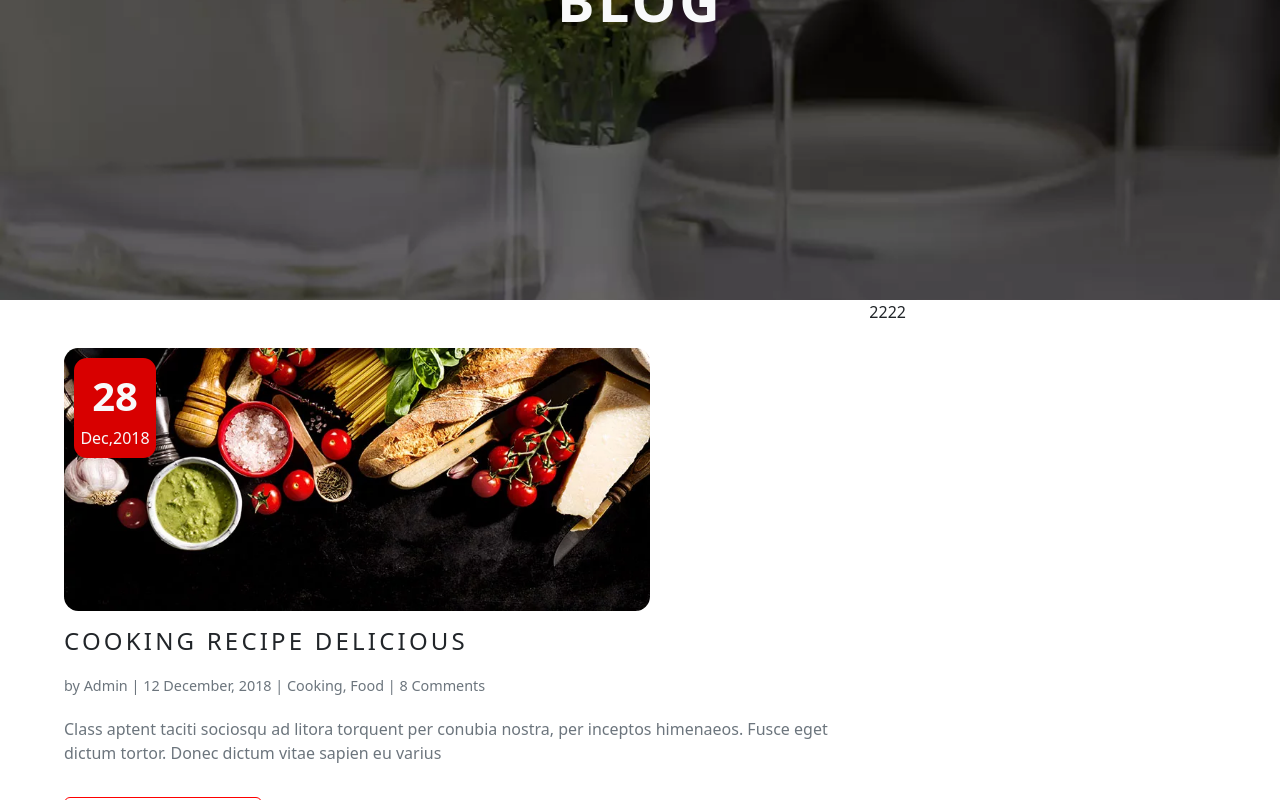
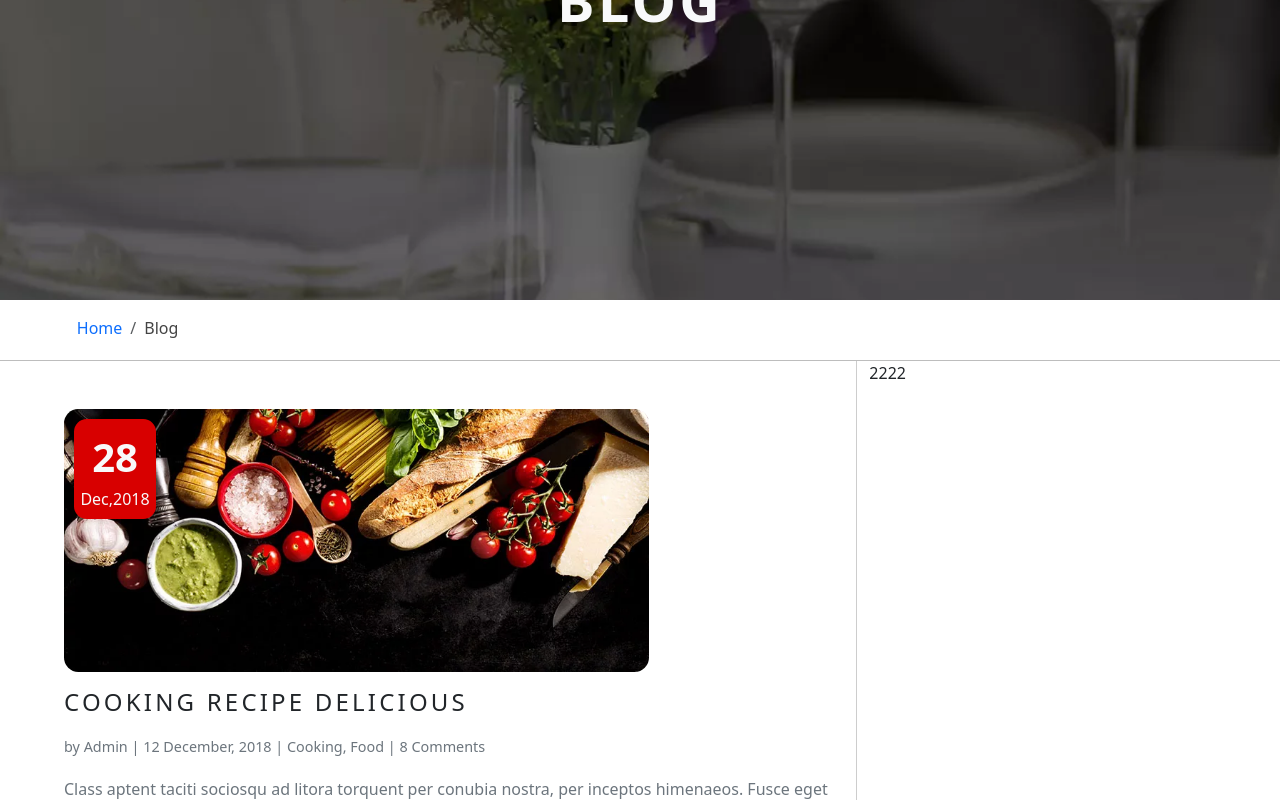
Before and after one commit to sajjad-moeini/pato-restaurant-ReactJs, a React (Vite) app: page /blog in a window 1280 px wide. Shown: the part 300-1100 px from the top of the page. Built offline with nearby package versions, Linux system fonts and the light colour scheme.

Commit message:
add beadcrumb for blog page

```diff
--- a/src/Pages/Blog/Blog.css
+++ b/src/Pages/Blog/Blog.css
@@ -5,3 +5,16 @@
        width: 100%;
        font-size: 3.5rem;
 }
+.blogPage-beadCrumb-container{
+       padding: 2vh 6vw .5vh 6vw;
+       border-bottom: 1px solid rgba(128, 128, 128, 0.521);
+       vertical-align: middle;
+}
+.activeCrumb{
+       color: #444;
+}
+@media screen and (min-width: 578px) {
+       .blog-articles-container{
+border-right: 1px solid rgba(128, 128, 128, 0.393);
+       }
+}
--- a/src/Pages/Blog/Blog.jsx
+++ b/src/Pages/Blog/Blog.jsx
@@ -2,19 +2,37 @@ import React, { useEffect, useState } from 'react'
 import './Blog.css'
 import store from '../../store'
 import ArticleBox from '../../Components/ArticleBox/ArticleBox'
+import Breadcrumb from 'react-bootstrap/Breadcrumb';
+import { Link } from 'react-router-dom';
+
+
 export default function Blog() {
-       const [articles,setArticles] = useState([])
-       useEffect(()=>{
+       const [articles, setArticles] = useState([])
+       const [breadCrumb, setBreadCrumb] = useState([])
+       useEffect(() => {
               setArticles([...store.blog.articles])
-       },[])
+              setBreadCrumb([...store.blog.mainPageBreadcrumb])
+       }, [])
        return (
               <>
                      <div className="blog-page-bg text-light d-flex-centring ls fw-bolder">
                             BLOG
                      </div>
+                     <div className='blogPage-beadCrumb-container'>
+                            <Breadcrumb>
+                                   {breadCrumb ? breadCrumb.map((item, index)=>(
+                                          <Breadcrumb.Item key={index} >
+                                          <Link to={item.href} className={item.title == 'Blog' ? 'activeCrumb' : null}>
+                                                 {item.title}
+                                          </Link>
+                                   </Breadcrumb.Item>
+                                   )) : null}
+                            </Breadcrumb>
+                     </div>
+
                      <div className="row">
-                            <div className="col-12 col-sm-8 order-2 order-sm-1 ">
-                                {articles.length >0 ? <ArticleBox articles={articles} /> : null }
+                            <div className="col-12 col-sm-8 order-2 order-sm-1 blog-articles-container">
+                                   {articles.length > 0 ? <ArticleBox articles={articles} /> : null}
                             </div>
                             <div className="col-12 col-sm-4 order-1 order-sm-2">2222</div>
                      </div>
--- a/src/store.jsx
+++ b/src/store.jsx
@@ -139,6 +139,10 @@ let store = {
                      {id:'4',title:'BEST PLACES FOR WINE',img:'img/blog/blog-07.jpg.webp',date:'Dec,2018',day:'15'},
                      {id:'5',title:'BEST PLACES FOR WINE',img:'img/blog/blog-10.jpg.webp',date:'Dec,2018',day:'12'},
               ],
+              mainPageBreadcrumb:[
+                     {title:'Home' , href:'/'},
+                     {title:'Blog' , href:'/blog'},
+              ]
        }
 
 
```
